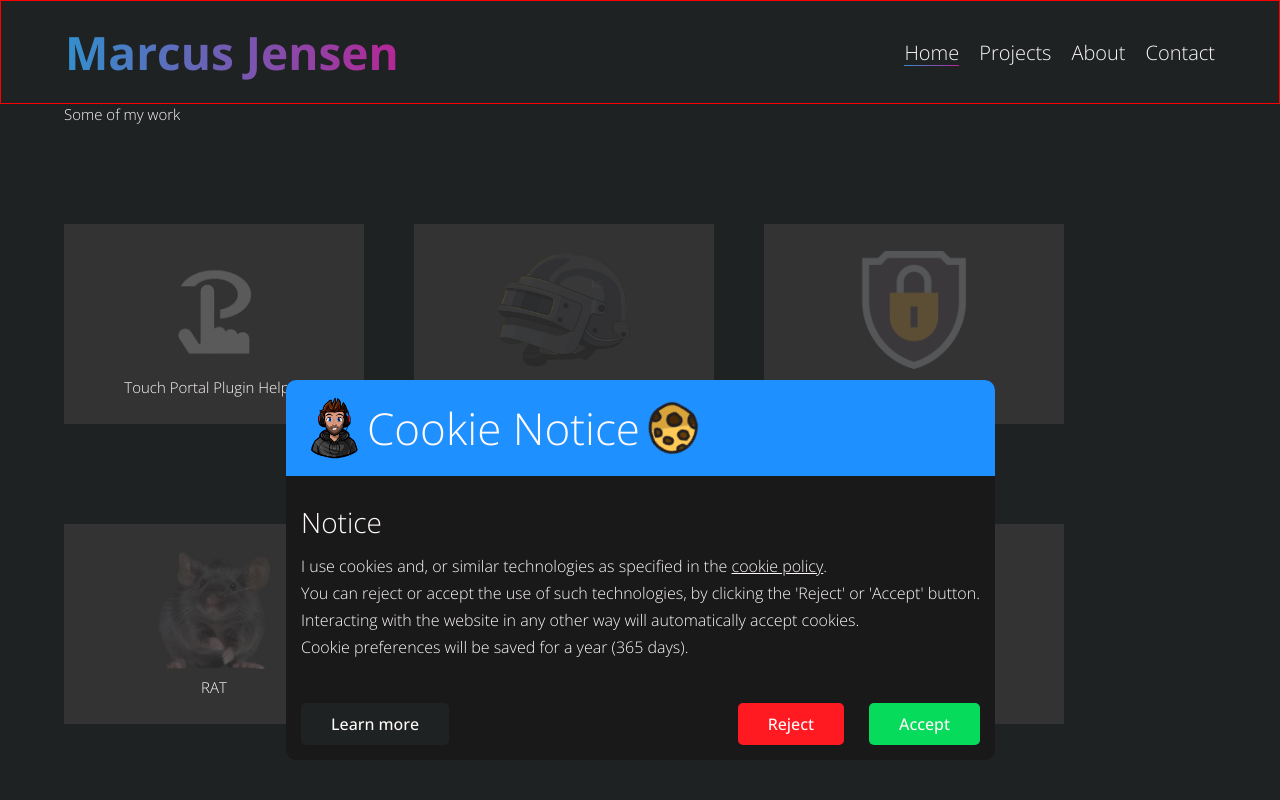
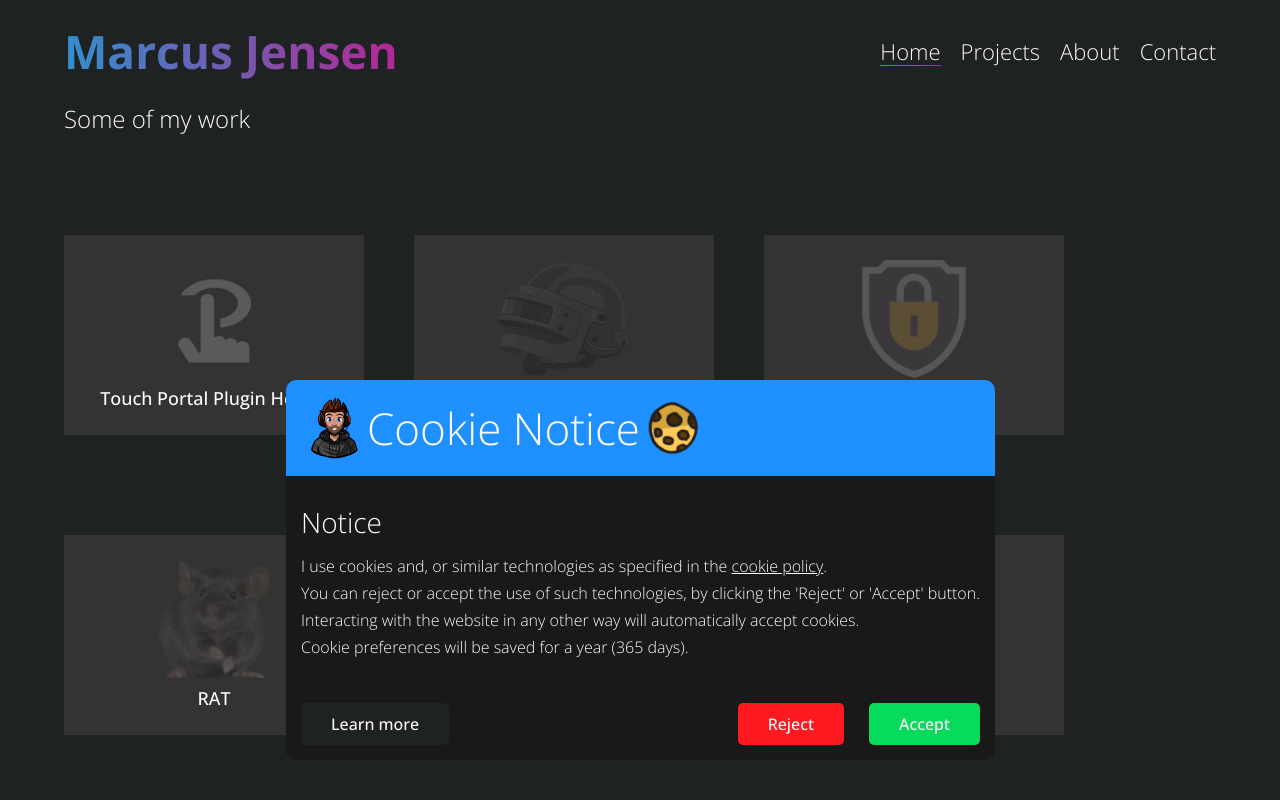
Before and after one commit to tsgsOFFICIAL/Portfolio, a plain HTML site: page index.html in a window 1280 px wide. Shown: the top 800 px of the page. Drawn offline with Linux system fonts and the light colour scheme.

Commit message:
Some styling, and fixing js for the header nav links

```diff
--- a/css/index.css
+++ b/css/index.css
@@ -2,6 +2,11 @@ main>article {
     min-height: 100vh;
     margin-left: 5%;
     max-width: 90%;
+}
+
+main>article>h2 {
+    font-size: 2.4rem;
+    font-weight: 300;
 }
 
 
@@ -72,7 +77,8 @@ main>article {
 .container .card .top .content h3 {
     color: var(--primary-text-color);
     text-align: center;
-    font-size: 1.5em;
+    font-size: 1.8em;
+    font-weight: 500;
 }
 
 
--- a/css/main.css
+++ b/css/main.css
@@ -249,7 +249,6 @@ header {
     justify-content: space-between;
     width: 100%;
     padding: 2rem 5%;
-    border: 1px solid red;
 }
 
 header h1 {
@@ -274,7 +273,7 @@ header ul {
 }
 
 header ul li a {
-    font-size: 2rem;
+    font-size: 2.2rem;
 }
 
 
--- a/index.html
+++ b/index.html
@@ -25,7 +25,7 @@
         <h1>Marcus Jensen</h1>
         <nav>
             <ul>
-                <li><a href="#top" class="underline gradient">Home</a></li>
+                <li><a href="#home" class="underline hover from-middle">Home</a></li>
                 <li><a href="#projects" class="underline hover from-middle">Projects</a></li>
                 <li><a href="#about" class="underline hover from-middle">About</a></li>
                 <li><a href="#contact" class="underline hover from-middle">Contact</a></li>
--- a/js/main.js
+++ b/js/main.js
@@ -16,3 +16,22 @@ function changeActiveLink(e) {
         target.className = "underline gradient";
     }
 }
+
+
+window.addEventListener('load', CheckHash);
+
+function CheckHash() {
+    if (location.hash.includes('#')) {
+        const activeLinkName = location.hash.substring(1);
+
+        navLinks.forEach((navLink) => {
+            if (navLink.innerText.toLowerCase() == activeLinkName) {
+                navLink.className = "underline gradient";
+            } else {
+                navLink.className = "underline hover from-middle";
+            }
+        });
+    } else {
+        navLinks[0].className = "underline gradient";
+    }
+}
```
